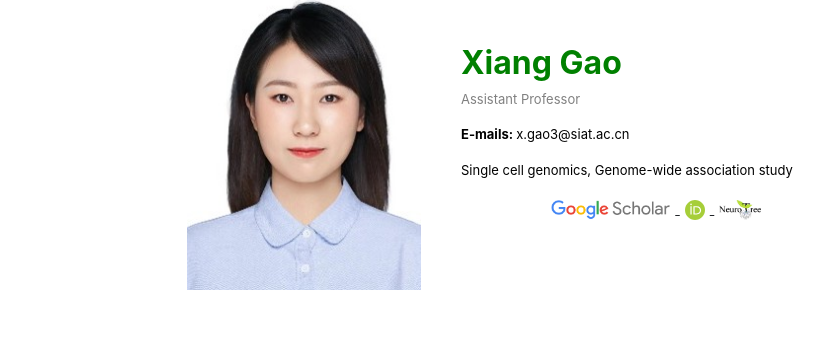
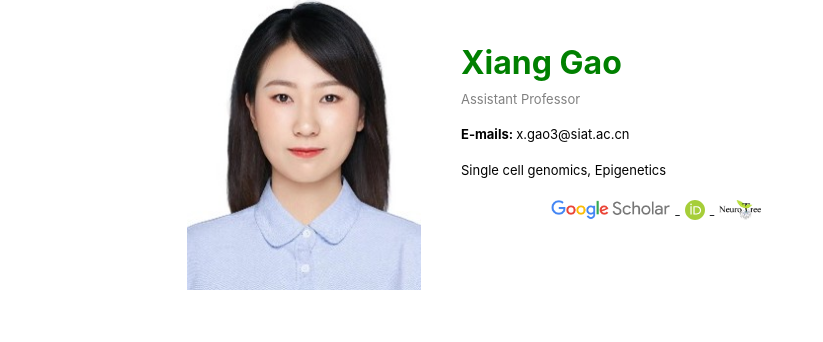
Before and after one commit to Tan-Lab-SIAT/lab-homepage, a Jekyll site: the page built from people.md, in a window 1280 px wide and 900 px high, scrolled down 602 px. Shown: the part 98-440 px from the top of the window, without its empty margins (199-1022 px from the left). Built offline with Jekyll 4.4.1, drawn with Linux system fonts in a browser that asks for light colours.

Commit message:
Update settings.yml

```diff
--- a/_data/settings.yml
+++ b/_data/settings.yml
@@ -9,7 +9,7 @@ people:
 - {name: 'Liming Tan', title: 'Professor',type: 'Principle Investigator', department: 'Brain Insitute', institution: 'Shenzhen Institutes of Advanced Technology, Chinese Academy of Sciences', email: 'lm.tan@siat.ac.cn', image: 'assets/img/limingtan_half.png',description: 'Genetics, Plasticity and Vision',googleScholar: "https://scholar.google.com/citations?user=mGhI_w4AAAAJ&hl=en",orcid: "https://orcid.org/0000-0002-7034-0321",neurotree: "https://neurotree.org/beta/tree.php?pid=746386" }
 - {name: 'Lin Wang', title: 'Research Assistant',type: 'Research Staff',department: 'Brain Insitute', institution: 'Shenzhen Institutes of Advanced Technology, Chinese Academy of Sciences', email: 'l.wang@siat.ac.cn', image: 'assets/img/wanglin.jpg',description: 'Single cell spatial genomics, Computational Biology'}
 - {name: 'Chunyun Jia', title: 'Research Assistant',type: 'Research Staff', department: 'Brain Insitute', institution: 'Shenzhen Institutes of Advanced Technology, Chinese Academy of Sciences',  email: 'cy.jia1@siat.ac.cn', image: 'assets/img/jiachunyun.jpg', description: 'Neuronal tracing, Neuroplasticity Research'}
-- {name: 'Xiang Gao', title: 'Assistant Professor',type: 'Principle Investigator', department: 'Brain Insitute', institution: 'Shenzhen Institutes of Advanced Technology, Chinese Academy of Sciences',  email: 'x.gao3@siat.ac.cn', image: 'assets/img/gaoxiang.jpg', description: 'Single cell genomics, Genome-wide association study',googleScholar: "https://orcid.org/0000-0003-3882-2598",orcid: "https://orcid.org/0000-0003-3882-2598",neurotree: "https://orcid.org/0000-0003-3882-2598" }
+- {name: 'Xiang Gao', title: 'Assistant Professor',type: 'Principle Investigator', department: 'Brain Insitute', institution: 'Shenzhen Institutes of Advanced Technology, Chinese Academy of Sciences',  email: 'x.gao3@siat.ac.cn', image: 'assets/img/gaoxiang.jpg', description: 'Single cell genomics, Epigenetics',googleScholar: "https://orcid.org/0000-0003-3882-2598",orcid: "https://orcid.org/0000-0003-3882-2598",neurotree: "https://orcid.org/0000-0003-3882-2598" }
 - {name: 'Chuying Zhou', title: 'Postdoc',type: 'Postdoctoral Scholars', department: 'Brain Insitute', institution: 'Shenzhen Institutes of Advanced Technology, Chinese Academy of Sciences',  email: 'cy.zhou2@siat.ac.cn', image: 'assets/img/zhouchuying.jpg', description: 'Neuroplasticity in the development of visual circuit',googleScholar: "https://orcid.org/my-orcid?orcid=0009-0003-3007-1600",orcid: "https://orcid.org/my-orcid?orcid=0009-0003-3007-1600",neurotree: "https://orcid.org/my-orcid?orcid=0009-0003-3007-1600"}
 - {name: 'Jing Zhu', title: 'Postdoc',type: 'Postdoctoral Scholars', department: 'Brain Insitute', institution: 'Shenzhen Institutes of Advanced Technology, Chinese Academy of Sciences',  email: 'j.zhu2@siat.ac.cn', image: 'assets/img/zhujing.jpg', description: 'Spatial transcriptomics and Neurobehavioral Research'}
 - {name: 'Yao Ge', title: 'PhD student',type: 'Graduate Students', department: 'Brain Insitute', institution: 'Southeast University & Shenzhen Institutes of Advanced Technology, Chinese Academy of Sciences',  email: 'y.ge@siat.ac.cn', image: 'assets/img/geyao.jpg',description: 'Neuropixels, Animal behavior research' }
```
